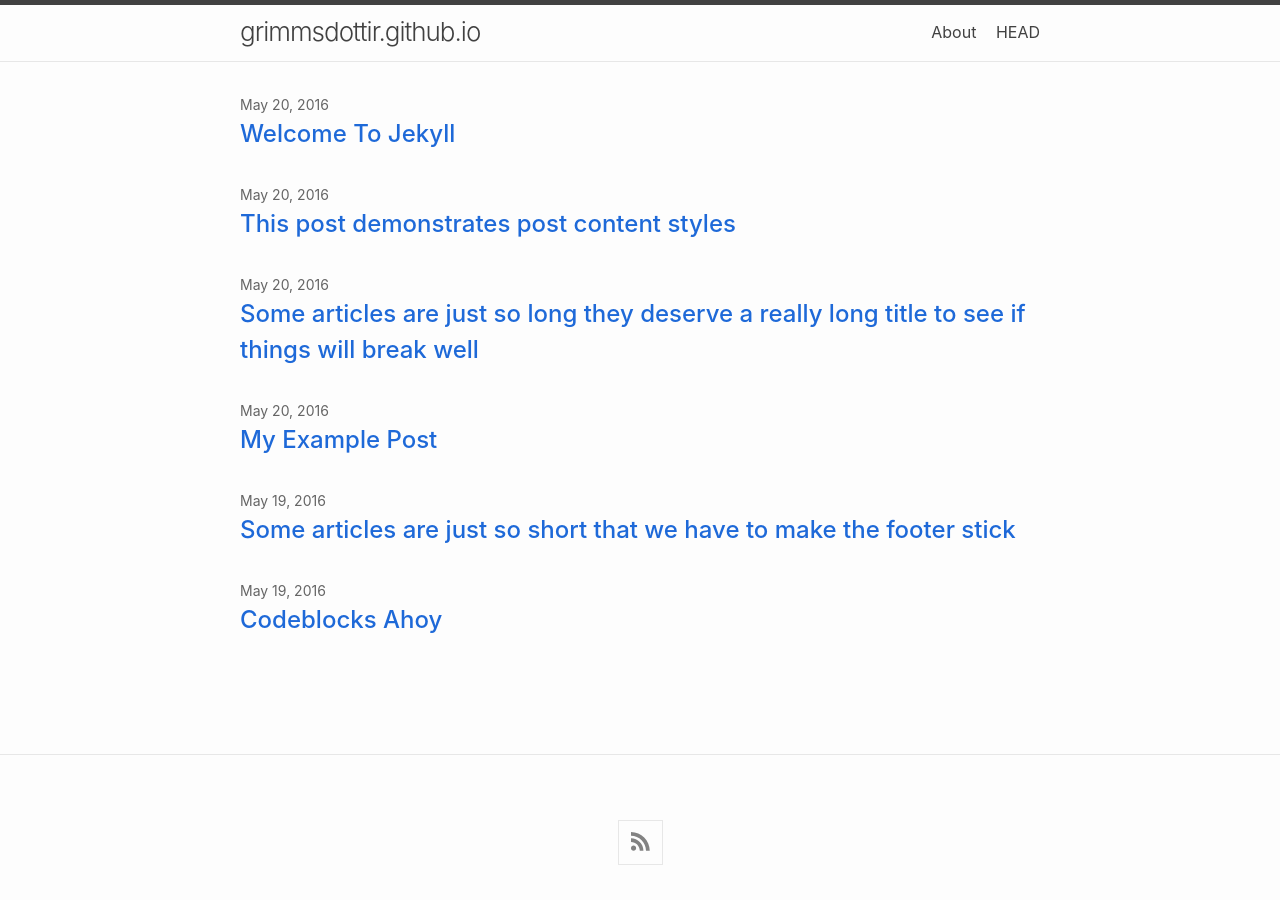
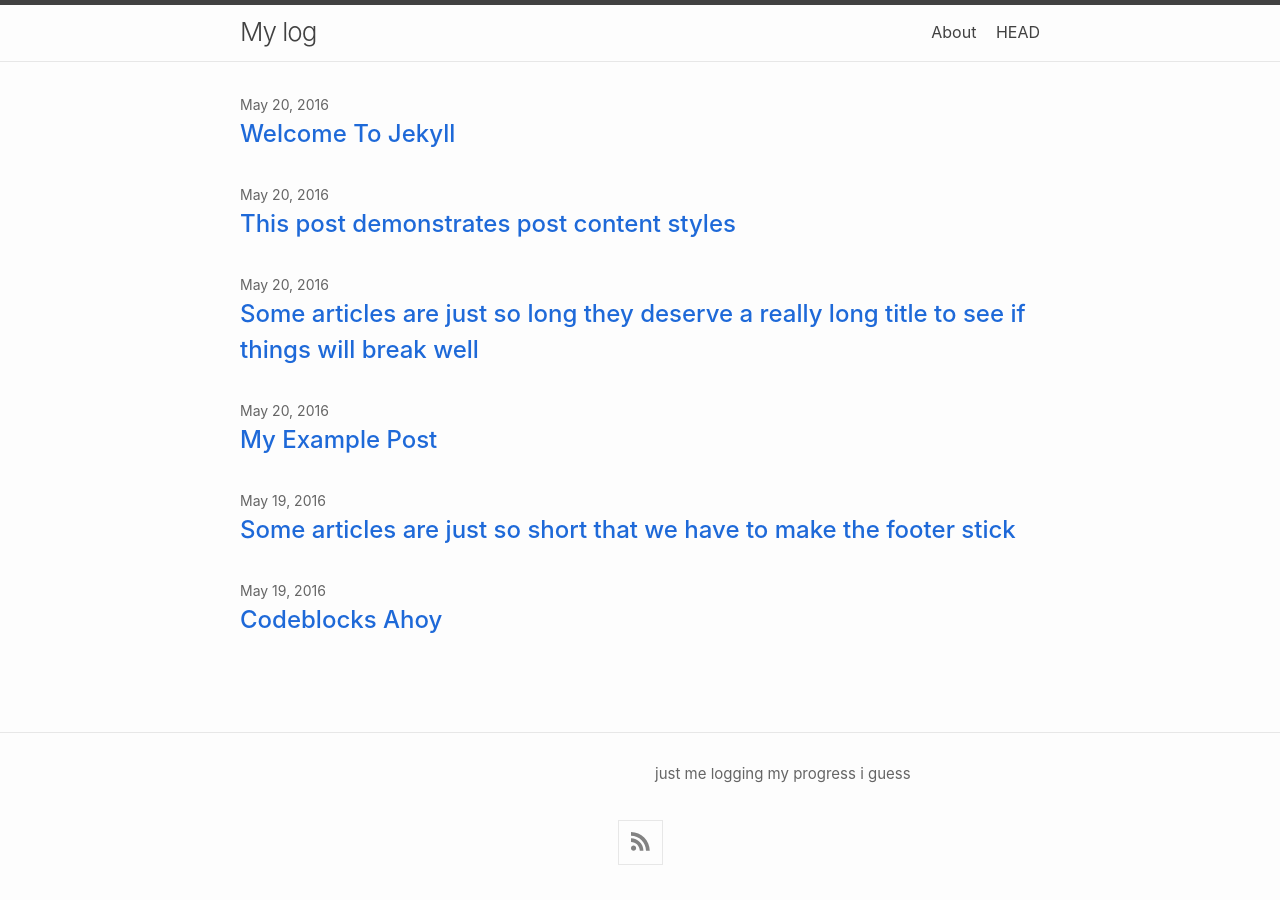
Before and after one commit to grimmsdottir/grimmsdottir.github.io, a Jekyll site: the page built from index.md, in a window 1280 px wide. Built offline with Jekyll 4.4.1, drawn with Linux system fonts in a browser that asks for light colours; nearby versions of some CDN libraries.

Commit message:
Modify site settings in _config.yml
Updated site configuration with new title, author, and description.

```diff
--- a/_config.yml
+++ b/_config.yml
@@ -1,11 +1,11 @@
 # Site-wide settings
 # ------------------
 #
-# title: Your awesome title
+title: My log
 #
-# author:
-#   name: GitHub User
-#   email: your-email@domain.com
+author:
+name: grimmsdottir
+email: grimmsdottir93@gmail.com
 #
 # The `>` after `description:` means to ignore line-breaks until next key. If
 #   you wish to omit the line-break after the end of text, use `>-` instead.
@@ -13,8 +13,8 @@
 #   Write an awesome description for your new site here. You can edit this line
 #   in _config.yml. It will appear in your document head meta (for Google search
 #   results) and in your feed.xml site description.
-
-
+description: just me logging my progress i guess
+url: https://github.io
 # Build settings
 # --------------
 #
```
